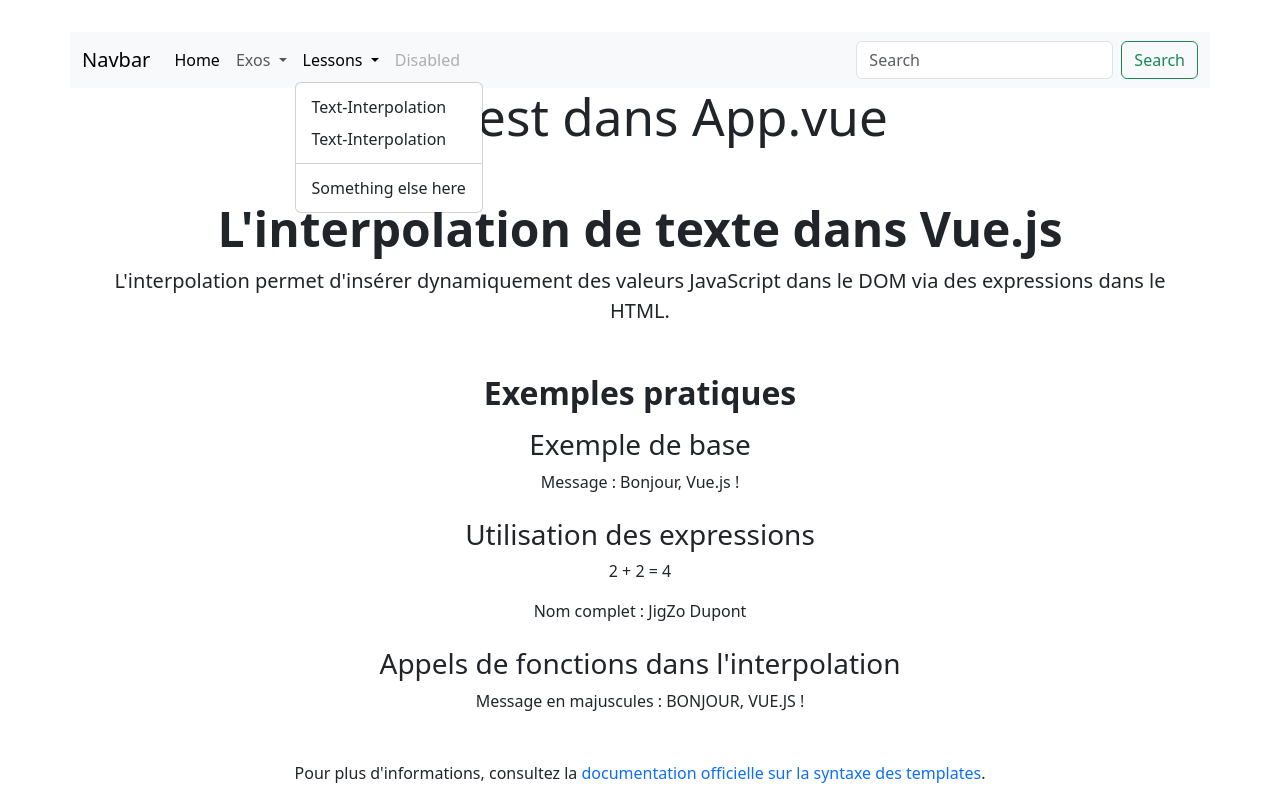
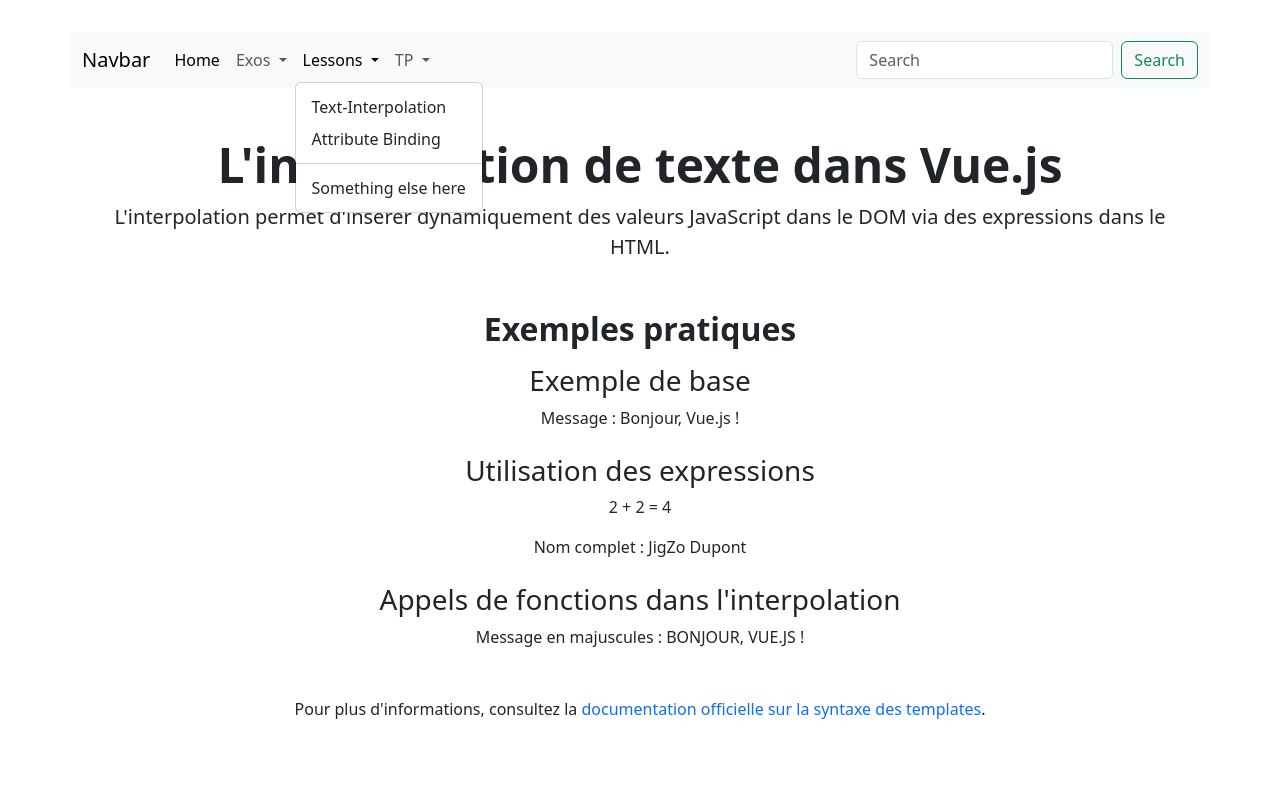
Before and after one commit to Viperbi/CoursVue, a Vue app: page /lesson-text-interpolation-vue in a window 1280 px wide. Both pictures are taken after a click on the button "Lessons". Shown: the top 800 px of the page. Built offline with nearby package versions, Linux system fonts and the light colour scheme.

Commit message:
TP Data Binding

```diff
--- a/src/App.vue
+++ b/src/App.vue
@@ -6,7 +6,6 @@ import Footer from "./components/shared/Footer.vue";
 
 <template>
 	<NavBar></NavBar>
-	<h1>On est dans App.vue</h1>
 	<router-view class="min-vh-100"></router-view>
 	<Footer></Footer>
 </template>
--- a/src/components/shared/NavBar.vue
+++ b/src/components/shared/NavBar.vue
@@ -77,8 +77,8 @@
 								<router-link
 									class="dropdown-item"
 									aria-current="page"
-									to="/lesson-text-interpolation-vue"
-									>Text-Interpolation</router-link
+									to="/lesson-attribute"
+									>Attribute Binding</router-link
 								>
 							</li>
 							<li><hr class="dropdown-divider" /></li>
@@ -89,10 +89,26 @@
 							</li>
 						</ul>
 					</li>
-					<li class="nav-item">
-						<a class="nav-link disabled" aria-disabled="true"
-							>Disabled</a
+					<li class="nav-item dropdown">
+						<a
+							class="nav-link dropdown-toggle"
+							href="#"
+							role="button"
+							data-bs-toggle="dropdown"
+							aria-expanded="false"
 						>
+							TP
+						</a>
+						<ul class="dropdown-menu">
+							<li>
+								<router-link
+									class="dropdown-item"
+									aria-current="page"
+									to="/tp-dataBinding"
+									>Data Binding</router-link
+								>
+							</li>
+						</ul>
 					</li>
 				</ul>
 				<form class="d-flex" role="search">
--- a/src/router/index.js
+++ b/src/router/index.js
@@ -26,6 +26,16 @@ const router = createRouter({
 			component: () => import("../views/exo/MethodExecutionComp.vue"),
 		},
 		{
+			path: "/lesson-attribute",
+			name: "lesson-attrivute",
+			component: () => import("../views/lessons/AttributeBinding.vue"),
+		},
+		{
+			path: "/tp-dataBinding",
+			name: "tp-dataBinding",
+			component: () => import("../views/tp/DataBinding.vue"),
+		},
+		{
 			path: "/:pathMatch(.*)*",
 			name: "NotFound",
 			component: () => import("../views/NotFoundView.vue"),
--- a/src/views/exo/MethodExecutionComp.vue
+++ b/src/views/exo/MethodExecutionComp.vue
@@ -12,7 +12,7 @@ function calcul(){
   if (nb<0.5){
     return "inférieur à 0,5";
   }
-  return "supérieur à 0,5";
+    return "supérieur à 0,5";
 }
 const props = defineProps({
   // v-model
--- /dev/null
+++ b/src/views/lessons/AttributeBinding.vue
@@ -0,0 +1,18 @@
+<template>
+	<div>
+		<h5>Attribute Binding Mode : Composition</h5>
+		<!-- Ici on relie l'attribut href avec notre variable leLien -->
+		<a v-bind:href="leLien" class="text-center">LIEN DYNAMIQUE</a>
+		<br />
+		<!-- Notation raccourcie -->
+		<a :href="leLien" class="text-center">LIEN DYNAMIQUE</a>
+	</div>
+</template>
+
+<script setup lang="js">
+import { ref } from 'vue'
+
+const leLien = ref('https://www.google.com')
+</script>
+
+<style scoped lang="css"></style>
--- /dev/null
+++ b/src/views/tp/DataBinding.vue
@@ -0,0 +1,28 @@
+<template>
+	<div class="card">
+		<h1>TP Data Binding - Profile User</h1>
+		<img :src="img" alt="" />
+		<br />
+		<p>{{ nom }}</p>
+		<input class="card-text" type="text" :value="nom" />
+		<p>{{ age }} ans</p>
+		<p>Age + 10 = {{ age10() }} ans</p>
+		<p>Nombre favoris : {{ nbFav() }}</p>
+	</div>
+</template>
+
+<script setup lang="js">
+import { computed, watch, onMounted, onUpdated, onBeforeUnmount,ref } from 'vue'
+
+const img = ref('https://media.gettyimages.com/id/458606053/fr/photo/mario-en-forme.jpg?s=612x612&w=0&k=20&c=NEPa47xcWoj59mo8GV1M6B15akG-bOEtgYN6hgLS9Rg=')
+const nom = ref('Dr.Mario')
+const age = ref(45)
+const age10 = () =>{
+  return age.value +10;
+}
+const nbFav = () =>{
+  return Math.random()
+}
+</script>
+
+<style scoped lang="css"></style>
```
